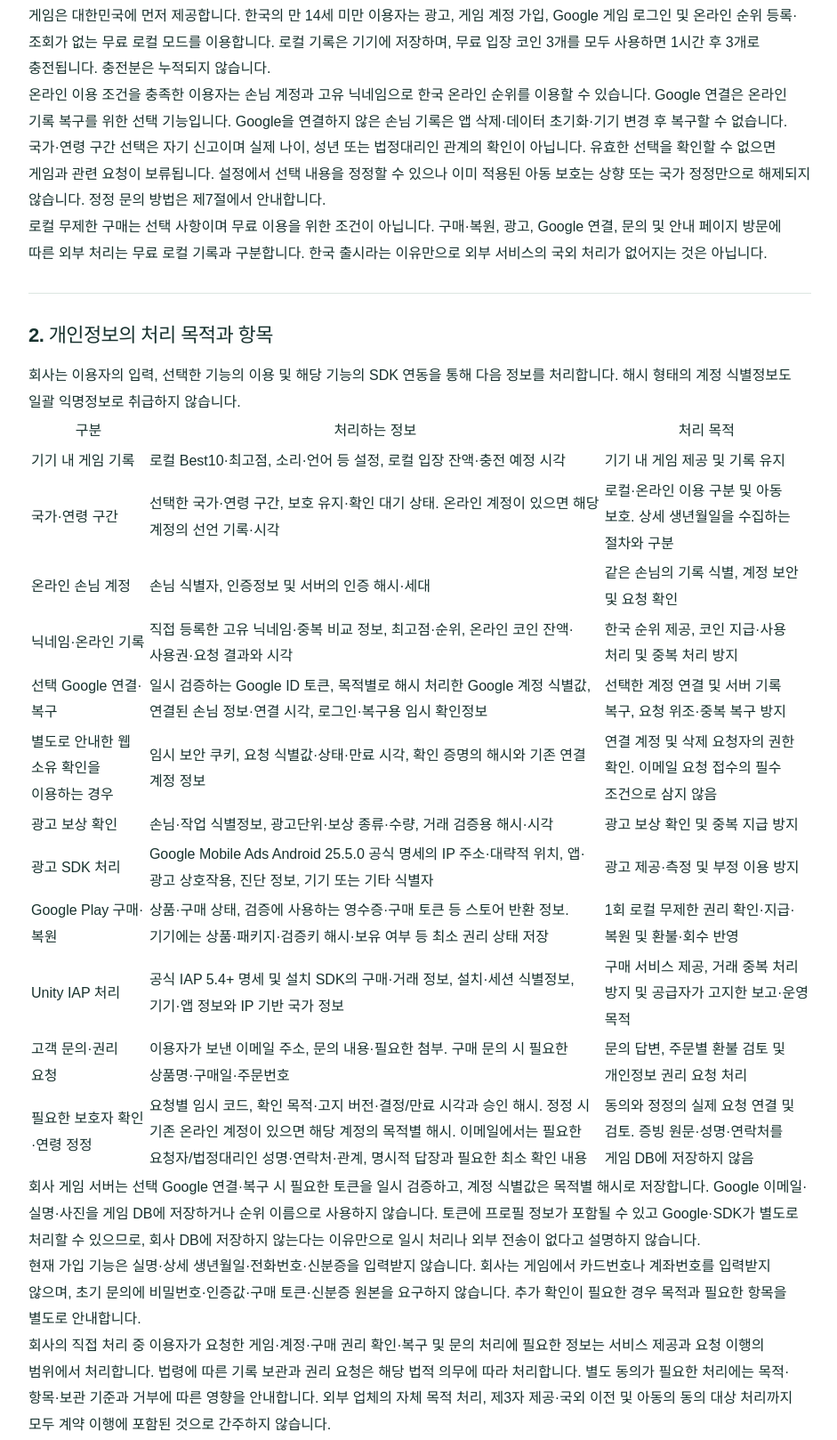
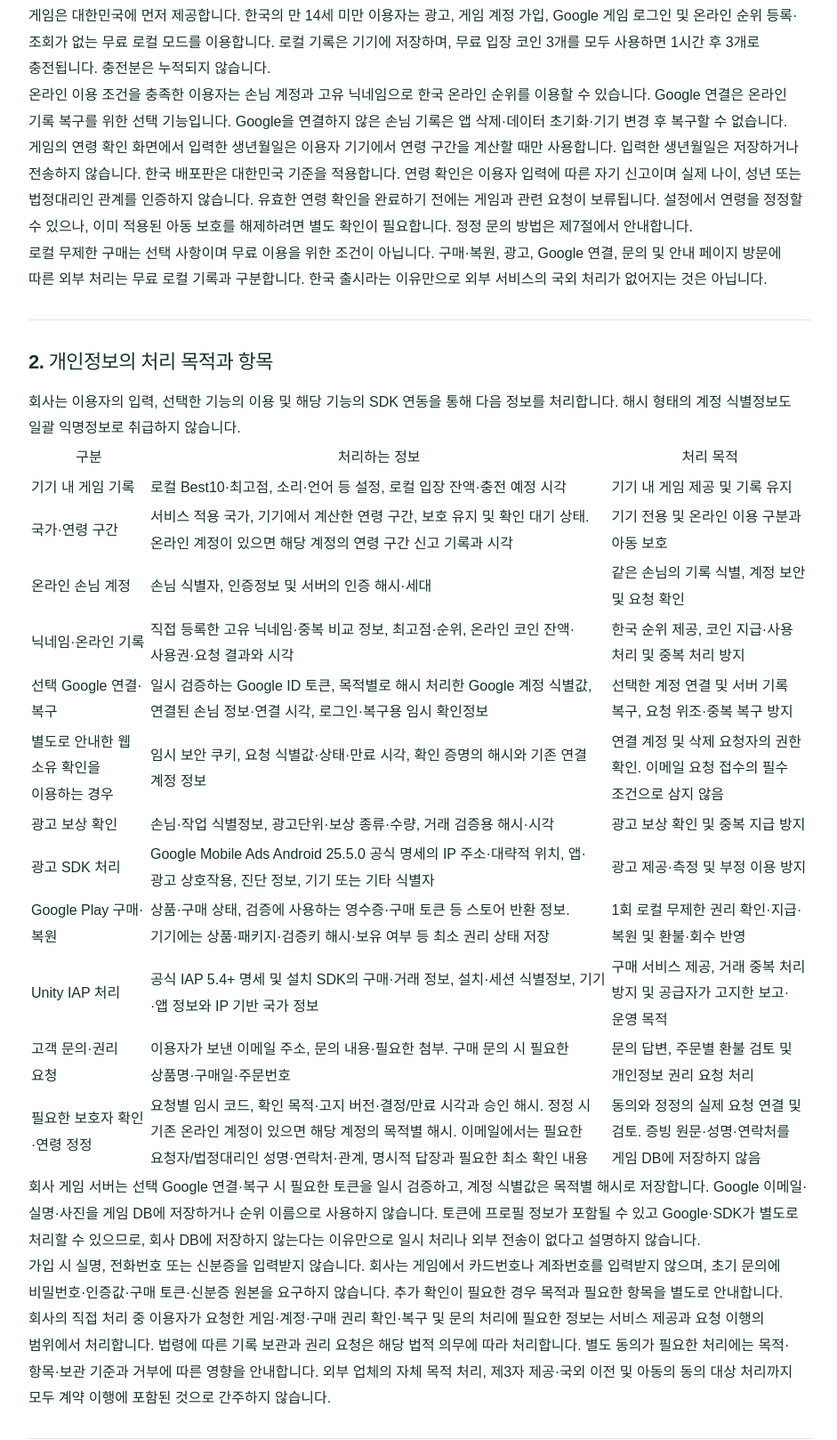
Before and after one commit to CopybaraCoding/copybaracoding.github.io, a plain HTML site: page myanimalfarm-privacy-policy.html in a window 1280 px wide. Shown: the part 427-2045 px from the top of the page at 89% size, without its empty margins (168-1109 px from the left). Drawn offline with Linux system fonts and the light colour scheme.

Commit message:
Clarify on-device birth date processing for My Animal Farm

```diff
--- a/myanimalfarm-privacy-policy.html
+++ b/myanimalfarm-privacy-policy.html
@@ -83,14 +83,14 @@
 <section aria-labelledby="modes-heading"><h2 id="modes-heading">1. 적용 범위와 이용 방식</h2>
 <p>게임은 대한민국에 먼저 제공합니다. 한국의 만 14세 미만 이용자는 광고, 게임 계정 가입, Google 게임 로그인 및 온라인 순위 등록·조회가 없는 무료 로컬 모드를 이용합니다. 로컬 기록은 기기에 저장하며, 무료 입장 코인 3개를 모두 사용하면 1시간 후 3개로 충전됩니다. 충전분은 누적되지 않습니다.</p>
 <p>온라인 이용 조건을 충족한 이용자는 손님 계정과 고유 닉네임으로 한국 온라인 순위를 이용할 수 있습니다. Google 연결은 온라인 기록 복구를 위한 선택 기능입니다. Google을 연결하지 않은 손님 기록은 앱 삭제·데이터 초기화·기기 변경 후 복구할 수 없습니다.</p>
-<p>국가·연령 구간 선택은 자기 신고이며 실제 나이, 성년 또는 법정대리인 관계의 확인이 아닙니다. 유효한 선택을 확인할 수 없으면 게임과 관련 요청이 보류됩니다. 설정에서 선택 내용을 정정할 수 있으나 이미 적용된 아동 보호는 상향 또는 국가 정정만으로 해제되지 않습니다. 정정 문의 방법은 제7절에서 안내합니다.</p>
+<p>게임의 연령 확인 화면에서 입력한 생년월일은 이용자 기기에서 연령 구간을 계산할 때만 사용합니다. 입력한 생년월일은 저장하거나 전송하지 않습니다. 한국 배포판은 대한민국 기준을 적용합니다. 연령 확인은 이용자 입력에 따른 자기 신고이며 실제 나이, 성년 또는 법정대리인 관계를 인증하지 않습니다. 유효한 연령 확인을 완료하기 전에는 게임과 관련 요청이 보류됩니다. 설정에서 연령을 정정할 수 있으나, 이미 적용된 아동 보호를 해제하려면 별도 확인이 필요합니다. 정정 문의 방법은 제7절에서 안내합니다.</p>
 <p>로컬 무제한 구매는 선택 사항이며 무료 이용을 위한 조건이 아닙니다. 구매·복원, 광고, Google 연결, 문의 및 안내 페이지 방문에 따른 외부 처리는 무료 로컬 기록과 구분합니다. 한국 출시라는 이유만으로 외부 서비스의 국외 처리가 없어지는 것은 아닙니다.</p>
 </section>
 <section aria-labelledby="data-heading"><h2 id="data-heading">2. 개인정보의 처리 목적과 항목</h2>
 <p>회사는 이용자의 입력, 선택한 기능의 이용 및 해당 기능의 SDK 연동을 통해 다음 정보를 처리합니다. 해시 형태의 계정 식별정보도 일괄 익명정보로 취급하지 않습니다.</p>
 <table><thead><tr><th scope="col">구분</th><th scope="col">처리하는 정보</th><th scope="col">처리 목적</th></tr></thead><tbody>
 <tr><td>기기 내 게임 기록</td><td>로컬 Best10·최고점, 소리·언어 등 설정, 로컬 입장 잔액·충전 예정 시각</td><td>기기 내 게임 제공 및 기록 유지</td></tr>
-<tr><td>국가·연령 구간</td><td>선택한 국가·연령 구간, 보호 유지·확인 대기 상태. 온라인 계정이 있으면 해당 계정의 선언 기록·시각</td><td>로컬·온라인 이용 구분 및 아동 보호. 상세 생년월일을 수집하는 절차와 구분</td></tr>
+<tr><td>국가·연령 구간</td><td>서비스 적용 국가, 기기에서 계산한 연령 구간, 보호 유지 및 확인 대기 상태. 온라인 계정이 있으면 해당 계정의 연령 구간 신고 기록과 시각</td><td>기기 전용 및 온라인 이용 구분과 아동 보호</td></tr>
 <tr><td>온라인 손님 계정</td><td>손님 식별자, 인증정보 및 서버의 인증 해시·세대</td><td>같은 손님의 기록 식별, 계정 보안 및 요청 확인</td></tr>
 <tr><td>닉네임·온라인 기록</td><td>직접 등록한 고유 닉네임·중복 비교 정보, 최고점·순위, 온라인 코인 잔액·사용권·요청 결과와 시각</td><td>한국 순위 제공, 코인 지급·사용 처리 및 중복 처리 방지</td></tr>
 <tr><td>선택 Google 연결·복구</td><td>일시 검증하는 Google ID 토큰, 목적별로 해시 처리한 Google 계정 식별값, 연결된 손님 정보·연결 시각, 로그인·복구용 임시 확인정보</td><td>선택한 계정 연결 및 서버 기록 복구, 요청 위조·중복 복구 방지</td></tr>
@@ -103,7 +103,7 @@
 <tr><td>필요한 보호자 확인·연령 정정</td><td>요청별 임시 코드, 확인 목적·고지 버전·결정/만료 시각과 승인 해시. 정정 시 기존 온라인 계정이 있으면 해당 계정의 목적별 해시. 이메일에서는 필요한 요청자/법정대리인 성명·연락처·관계, 명시적 답장과 필요한 최소 확인 내용</td><td>동의와 정정의 실제 요청 연결 및 검토. 증빙 원문·성명·연락처를 게임 DB에 저장하지 않음</td></tr>
 </tbody></table>
 <p>회사 게임 서버는 선택 Google 연결·복구 시 필요한 토큰을 일시 검증하고, 계정 식별값은 목적별 해시로 저장합니다. Google 이메일·실명·사진을 게임 DB에 저장하거나 순위 이름으로 사용하지 않습니다. 토큰에 프로필 정보가 포함될 수 있고 Google·SDK가 별도로 처리할 수 있으므로, 회사 DB에 저장하지 않는다는 이유만으로 일시 처리나 외부 전송이 없다고 설명하지 않습니다.</p>
-<p>현재 가입 기능은 실명·상세 생년월일·전화번호·신분증을 입력받지 않습니다. 회사는 게임에서 카드번호나 계좌번호를 입력받지 않으며, 초기 문의에 비밀번호·인증값·구매 토큰·신분증 원본을 요구하지 않습니다. 추가 확인이 필요한 경우 목적과 필요한 항목을 별도로 안내합니다.</p>
+<p>가입 시 실명, 전화번호 또는 신분증을 입력받지 않습니다. 회사는 게임에서 카드번호나 계좌번호를 입력받지 않으며, 초기 문의에 비밀번호·인증값·구매 토큰·신분증 원본을 요구하지 않습니다. 추가 확인이 필요한 경우 목적과 필요한 항목을 별도로 안내합니다.</p>
 <p>회사의 직접 처리 중 이용자가 요청한 게임·계정·구매 권리 확인·복구 및 문의 처리에 필요한 정보는 서비스 제공과 요청 이행의 범위에서 처리합니다. 법령에 따른 기록 보관과 권리 요청은 해당 법적 의무에 따라 처리합니다. 별도 동의가 필요한 처리에는 목적·항목·보관 기준과 거부에 따른 영향을 안내합니다. 외부 업체의 자체 목적 처리, 제3자 제공·국외 이전 및 아동의 동의 대상 처리까지 모두 계약 이행에 포함된 것으로 간주하지 않습니다.</p>
 </section>
 <section aria-labelledby="ranking-heading"><h2 id="ranking-heading">3. 온라인 순위의 공개 범위</h2>
@@ -211,6 +211,7 @@
 </section>
 <section aria-labelledby="changes-heading"><h2 id="changes-heading">10. 개인정보처리방침의 변경</h2>
 <p>회사는 이 방침을 변경하는 경우 적용일, 변경 내용 및 필요한 안내를 게임 내 화면 또는 공개 안내 페이지를 통해 제공합니다. 관련 법령에 따라 별도 안내나 동의가 필요한 경우에는 해당 절차를 구분하여 안내합니다.</p>
+<p>2026년 11월 17일 변경 사항입니다. 생년월일을 기기에서 연령 구간 계산에 사용하는 방식을 명시했습니다.</p>
 <a id="korea-purchase-refund-notice-20261102"></a>
 </section>
 <section aria-labelledby="purchase-heading"><h2 id="purchase-heading">별도 구매·환불 안내</h2>
```
